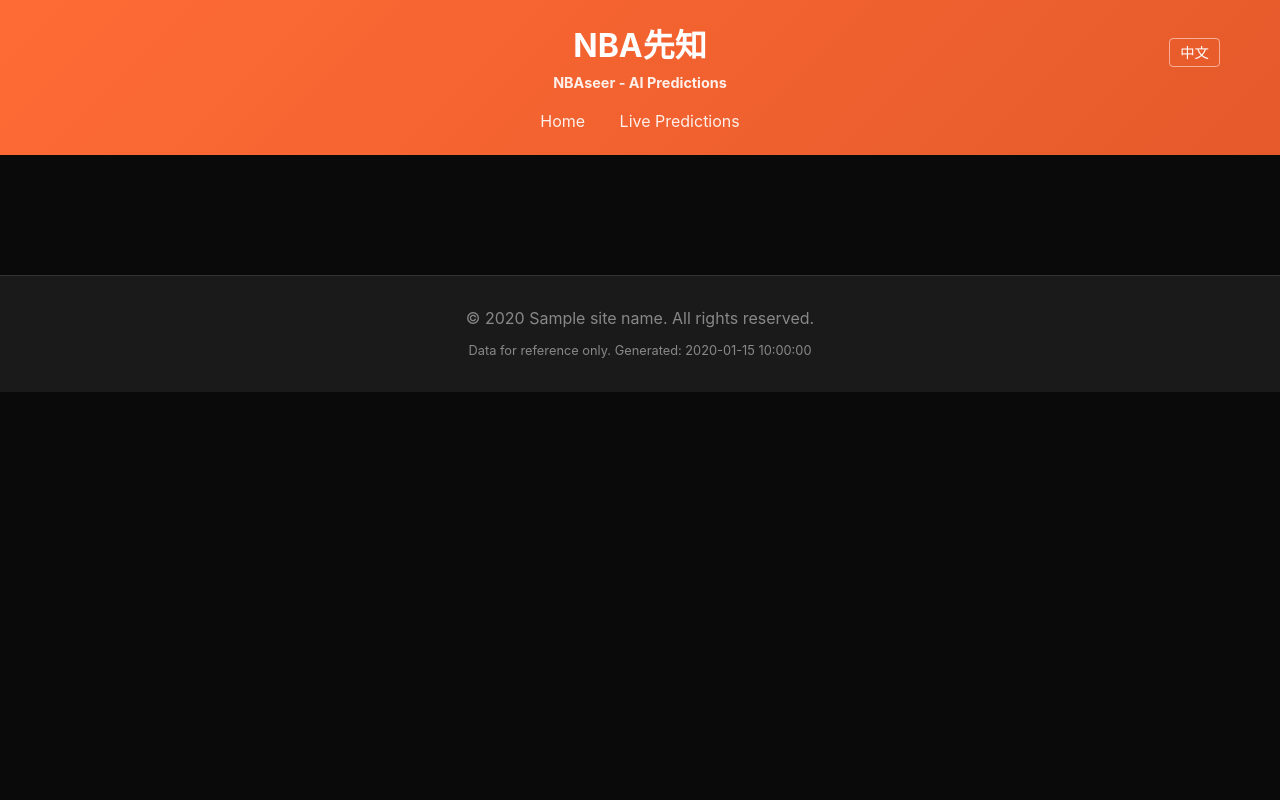
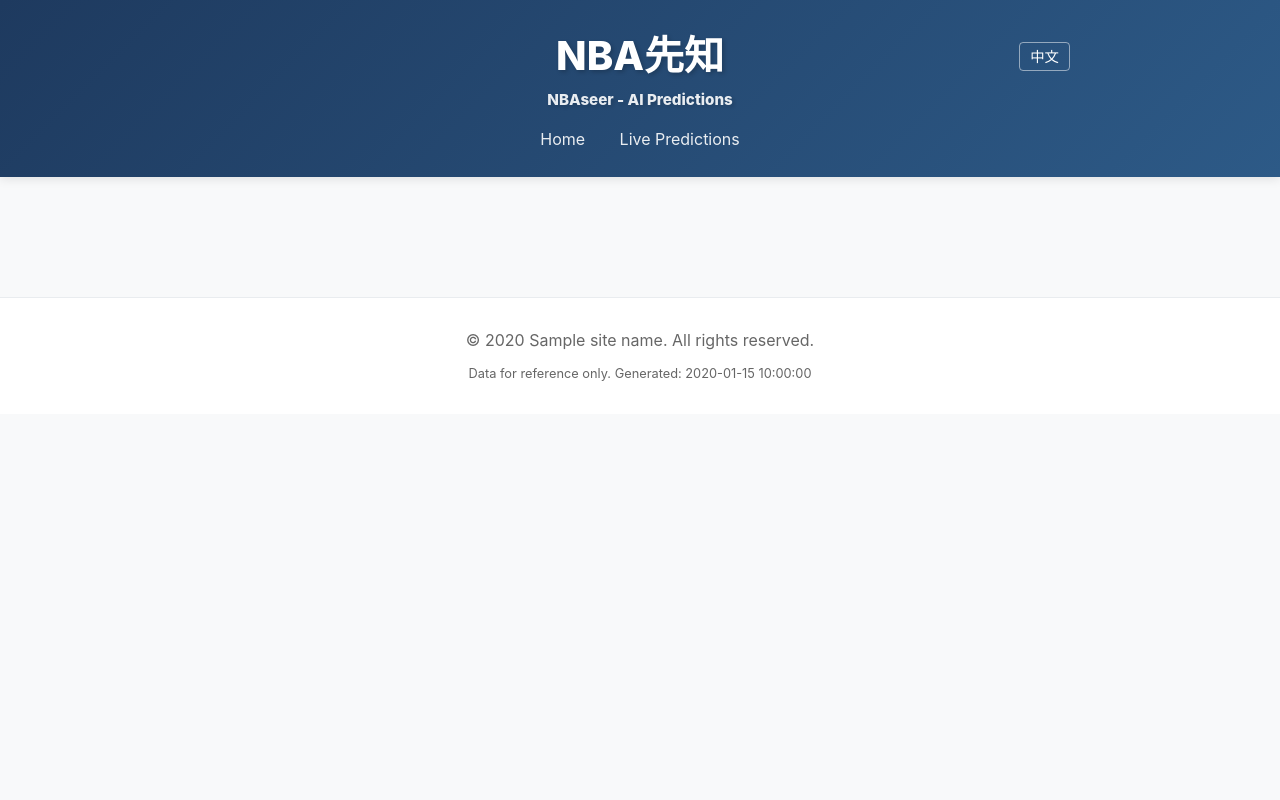
Before and after one commit to guangtoutong/nbaseer, a Python web app: template static_site/templates/base.html in a window 1280 px wide. Run offline with Jinja, Linux system fonts and the light colour scheme; the template is opened without the code that fills it: most values are stand-ins (such as "Sample title", 1, 10 or a date in 2020).

Commit message:
Unify static site style with Streamlit app
- Change from dark theme to light theme
- Use blue primary color (#1e3a5f) instead of orange
- Add card shadows for depth
- Match stat cards style with Streamlit
- Center content with max-width: 900px

Co-Authored-By: Claude Opus 4.5 <noreply@anthropic.com>

```diff
--- a/static_site/templates/base.html
+++ b/static_site/templates/base.html
@@ -53,15 +53,16 @@
     <!-- Styles -->
     <style>
         :root {
-            --primary: #ff6b35;
-            --primary-dark: #e55a2b;
-            --bg: #0a0a0a;
-            --bg-card: #1a1a1a;
-            --text: #ffffff;
-            --text-muted: #888888;
-            --success: #22c55e;
-            --danger: #ef4444;
-            --border: #333333;
+            --primary: #1e3a5f;
+            --primary-light: #2d5a87;
+            --bg: #ffffff;
+            --bg-card: #ffffff;
+            --bg-secondary: #f8f9fa;
+            --text: #262730;
+            --text-muted: #666666;
+            --success: #28a745;
+            --danger: #dc3545;
+            --border: #e9ecef;
         }
 
         * {
@@ -72,34 +73,36 @@
 
         body {
             font-family: -apple-system, BlinkMacSystemFont, 'Segoe UI', Roboto, sans-serif;
-            background: var(--bg);
+            background: var(--bg-secondary);
             color: var(--text);
             line-height: 1.6;
             min-height: 100vh;
         }
 
         .container {
-            max-width: 1200px;
+            max-width: 900px;
             margin: 0 auto;
             padding: 0 20px;
         }
 
         /* Header */
         header {
-            background: linear-gradient(135deg, var(--primary) 0%, var(--primary-dark) 100%);
-            padding: 20px 0;
+            background: linear-gradient(135deg, var(--primary) 0%, var(--primary-light) 100%);
+            padding: 1.5rem 0;
             text-align: center;
+            box-shadow: 0 2px 10px rgba(0,0,0,0.1);
         }
 
         .logo {
-            font-size: 2rem;
-            font-weight: bold;
+            font-size: 2.5rem;
+            font-weight: 800;
             color: white;
             text-decoration: none;
+            text-shadow: 2px 2px 4px rgba(0,0,0,0.2);
         }
 
         .logo span {
-            font-size: 0.9rem;
+            font-size: 0.95rem;
             opacity: 0.9;
             display: block;
         }
@@ -151,6 +154,7 @@
             padding: 20px;
             margin-bottom: 20px;
             border: 1px solid var(--border);
+            box-shadow: 0 2px 8px rgba(0,0,0,0.08);
         }
 
         .card-header {
@@ -171,21 +175,22 @@
         }
 
         .stat-card {
-            background: var(--bg-card);
+            background: linear-gradient(135deg, var(--primary) 0%, var(--primary-light) 100%);
             border-radius: 12px;
             padding: 20px;
             text-align: center;
-            border: 1px solid var(--border);
+            color: white;
+            box-shadow: 0 2px 8px rgba(0,0,0,0.1);
         }
 
         .stat-value {
             font-size: 2rem;
             font-weight: bold;
-            color: var(--primary);
+            color: white;
         }
 
         .stat-label {
-            color: var(--text-muted);
+            color: rgba(255,255,255,0.9);
             font-size: 0.9rem;
         }
 
@@ -199,6 +204,7 @@
             border-radius: 8px;
             margin-bottom: 10px;
             border: 1px solid var(--border);
+            box-shadow: 0 1px 4px rgba(0,0,0,0.05);
         }
 
         .team {
@@ -249,13 +255,13 @@
         }
 
         .result.correct {
-            background: rgba(34, 197, 94, 0.2);
-            color: var(--success);
+            background: #d4edda;
+            color: #155724;
         }
 
         .result.wrong {
-            background: rgba(239, 68, 68, 0.2);
-            color: var(--danger);
+            background: #f8d7da;
+            color: #721c24;
         }
 
         /* Footer */
```
